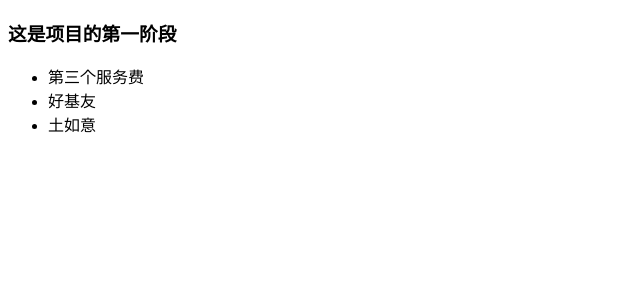
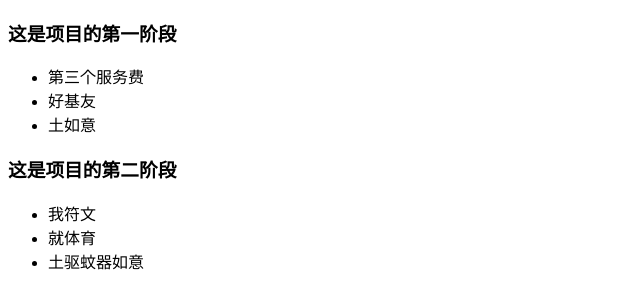
Before and after one commit to myselfzhiqiangforever/programs, a plain HTML site: page index.html in a window 1280 px wide. Shown: the whole page, without its empty margins (0-640 px from the left). Drawn offline with Linux system fonts and the light colour scheme.

Commit message:
提交项目的第二阶段

```diff
--- a/index.html
+++ b/index.html
@@ -15,6 +15,14 @@
             <li>土如意</li>
         </ul>
     </div>
+    <div>
+        <h3>这是项目的第二阶段</h3>
+        <ul>
+            <li>我符文</li>
+            <li>就体育</li>
+            <li>土驱蚊器如意</li>
+        </ul>
+    </div>
 </body>
 
 </html>
```
